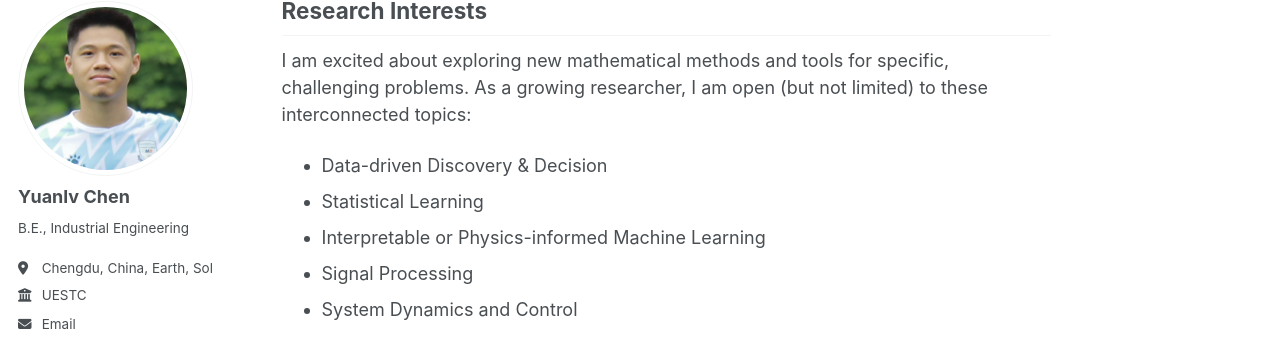
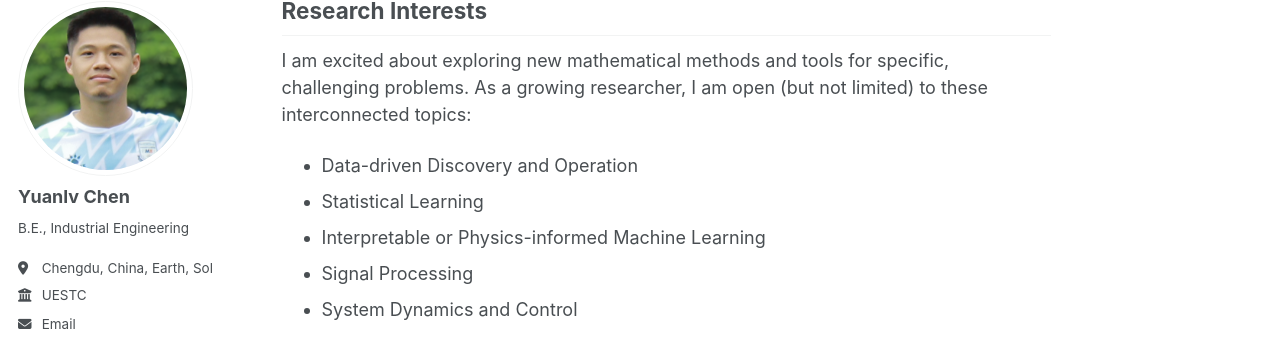
Before and after one commit to YLchen22/YLchen22.github.io, a Jekyll site: the page built from _pages/about.md, in a window 1280 px wide and 900 px high, scrolled down 354 px. Shown: the part 105-442 px from the top of the window. Built offline with Jekyll 4.4.1, drawn with Linux system fonts in a browser that asks for light colours.

Commit message:
Update about.md

```diff
--- a/_pages/about.md
+++ b/_pages/about.md
@@ -18,7 +18,7 @@ I am particularly interested in the data-centric methods, theory, and scientific
 Research Interests
 ------
 I am excited about exploring new mathematical methods and tools for specific, challenging problems. As a growing researcher, I am open (but not limited) to these interconnected topics:
-* Data-driven Discovery & Decision
+* Data-driven Discovery and Operation
 * Statistical Learning
 * Interpretable or Physics-informed Machine Learning
 * Signal Processing
```
